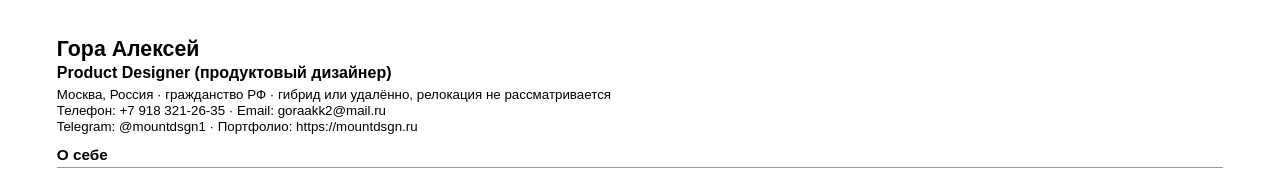
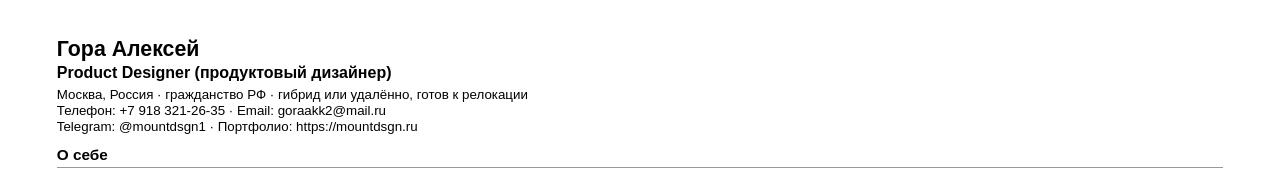
Before and after one commit to MountDSGN-bit/mountdsgn, a plain HTML site: page src/cv/cv.html in a window 1280 px wide. Shown: the top 172 px of the page. Drawn offline with Linux system fonts and the light colour scheme.

Commit message:
Resume: ready to relocate
Co-Authored-By: Claude Sonnet 5.5 <noreply@anthropic.com>
Claude-Session: https://claude.ai/code/session_01MaCRRPJWtG8tY22VDMqRVs

```diff
--- a/src/cv/cv.html
+++ b/src/cv/cv.html
@@ -15,7 +15,7 @@ p+p{margin-top:1.5pt}
 </style></head><body>
 <h1>Гора Алексей</h1>
 <div class="sub">Product Designer (продуктовый дизайнер)</div>
-<div class="c">Москва, Россия · гражданство РФ · гибрид или удалённо, релокация не рассматривается</div>
+<div class="c">Москва, Россия · гражданство РФ · гибрид или удалённо, готов к релокации</div>
 <div>Телефон: +7 918 321-26-35 · Email: goraakk2@mail.ru</div>
 <div>Telegram: @mountdsgn1 · Портфолио: https://mountdsgn.ru</div>
 
```
Also changed, not shown: 2 other files.
